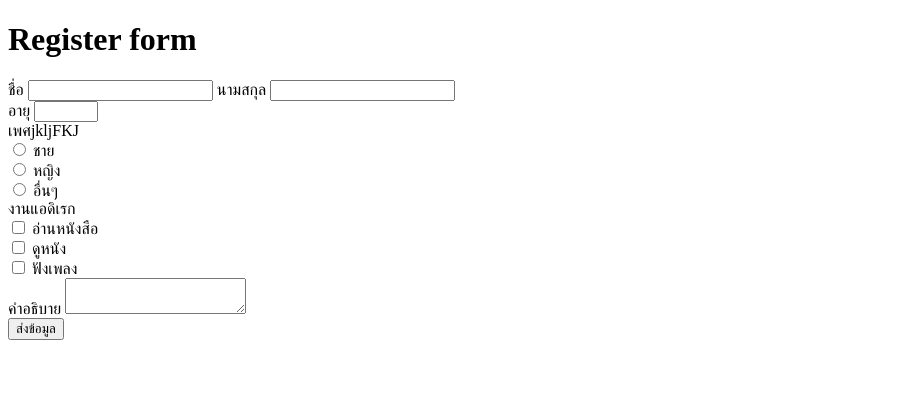
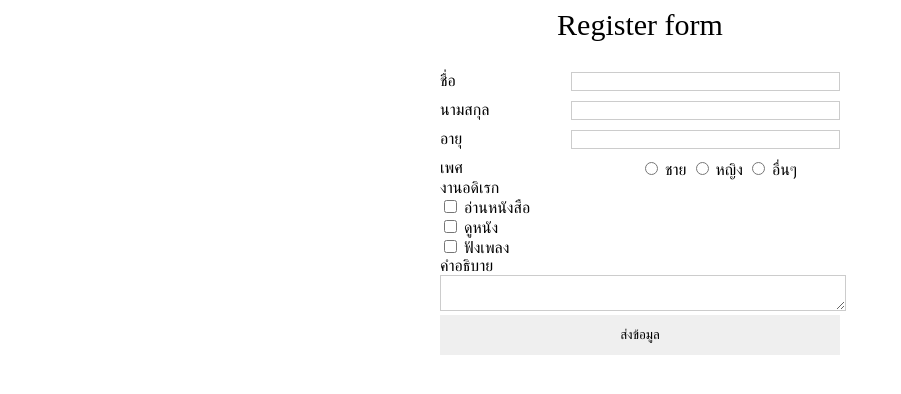
Before and after one commit to MistyNine/241-2567-700, a plain HTML site: page index.html in a window 1280 px wide. Shown: the whole page, without its empty margins (0-901 px from the left). Drawn offline with Linux system fonts and the light colour scheme; a web font is replaced by a local one.

Commit message:
css update

```diff
--- a/index.html
+++ b/index.html
@@ -1,45 +1,103 @@
 <!DOCTYPE html>
 <html lang="en">
+
 <head>
     <meta charset="UTF-8">
     <meta name="viewport" content="width=device-width, initial-scale=1.0">
     <title>Document</title>
+    <style>
+        @font-face {
+            font-family: 'Kanit';
+            src: url('./Kanit/kanit-Regular.ttf')
+        }
+
+        body {
+            font-family: 'kanit';
+        }
+        .container {
+            width: 400px;
+            margin-left: auto;
+            margin-right: auto;
+        }
+        .header {
+            font-size: 30px;
+            text-align: center;
+            margin-bottom: 30px;
+        }
+        .header-form {
+            width: 200px;
+        }
+        .flex {
+            display: flex;
+        }
+        .form-input {
+            margin-bottom: 10px;
+        }
+        input.form, textarea {
+            border: 1px solid #ccc;
+            width: 100%;
+
+        }
+        .center {
+            text-align: center;
+        }
+        .button {
+            border: 0;
+            width: 100%;
+            height: 40px;
+        }
+    </style>
 </head>
 <body>
+    <div>
+        <div class="container">
+            <div class="header">
+                Register form
+            </div>
+            <div class="flex form-input">
+                <div class="header-form">ชื่อ</div>
+                <input class="form" type="text">
+            </div>
+            <div class="flex form-input">
+                <div class="header-form" type="text">นามสกุล </div>
+                <input class="form" type="text"><br>
+            </div>
+            <div class="flex form-input">
+                <div class="header-form">อายุ</div>
+                <input class="form" type="number" min="0" max="100">
+            </div>
 
-<h1> Register form</h1>
-ชื่อ <input  type="text">
-นามสกุล <input  type="text"> <br>
-อายุ <input  type="number" min="0" max="100">
+
+            <div class="flex gender form input">
+                <div class="header-form">เพศ</div>
                 <div>
-    เพศjkljFKJ
+                    <input name="gender" type="radio"> ชาย
+                    <input name="gender" type="radio"> หญิง
+                    <input name="gender" type="radio"> อื่นๆ
+                </div>
+            </div>
+
+
+            <div class="form input">
+                งานอดิเรก
                 <div>
-    <input name="gemder" type="radio"> ชาย
+                    <input name="้interest" type="checkbox"> อ่านหนังสือ
                 </div>
                 <div>
-    <input name="gemder" type="radio"> หญิง
+                    <input name="interest" type="checkbox"> ดูหนัง
                 </div>
                 <div>
-    <input name="gemder" type="radio"> อื่นๆ
+                    <input name="interest" type="checkbox"> ฟังเพลง
                 </div>
             </div>
-<div>
-    งานแอดิเรก
-    <div>
-    <input name="้hobby" type="checkbox"> อ่านหนังสือ
-    </div>
-    <div>
-    <input name="hobby" type="checkbox"> ดูหนัง
-    </div>
-    <div>
-    <input name="hobby" type="checkbox"> ฟังเพลง
-    </div>
-</div>
-<div>
+
+
+            <div class="form input">
                 คำอธิบาย
                 <textarea></textarea>
             </div>
-<button>ส่งข้อมูล</button>
-
+            <div class="center">
+            <button class="button">ส่งข้อมูล</button>
+        </div>
 </body>
 </html>
```
Lines whose indentation alone changed are shown as unchanged.
